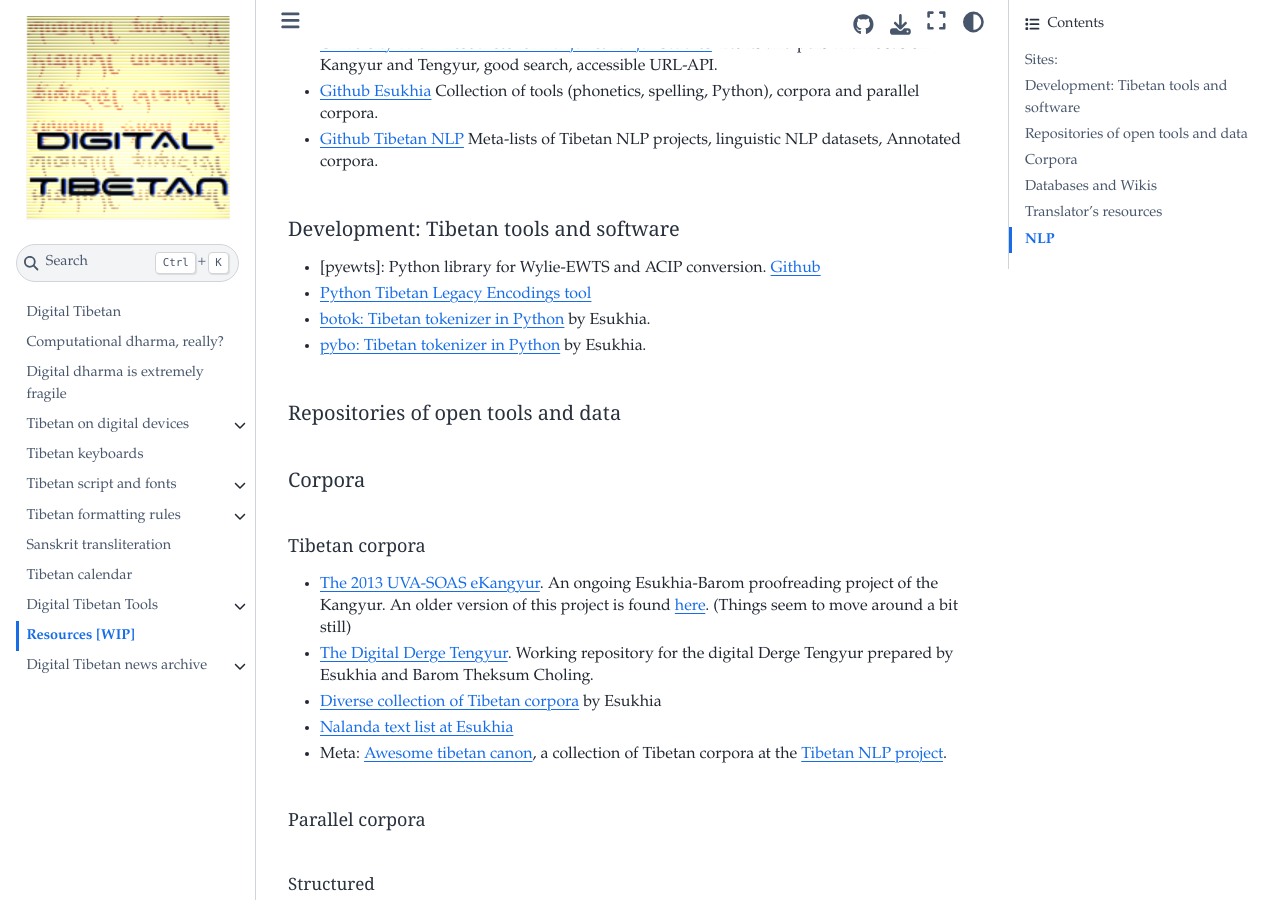
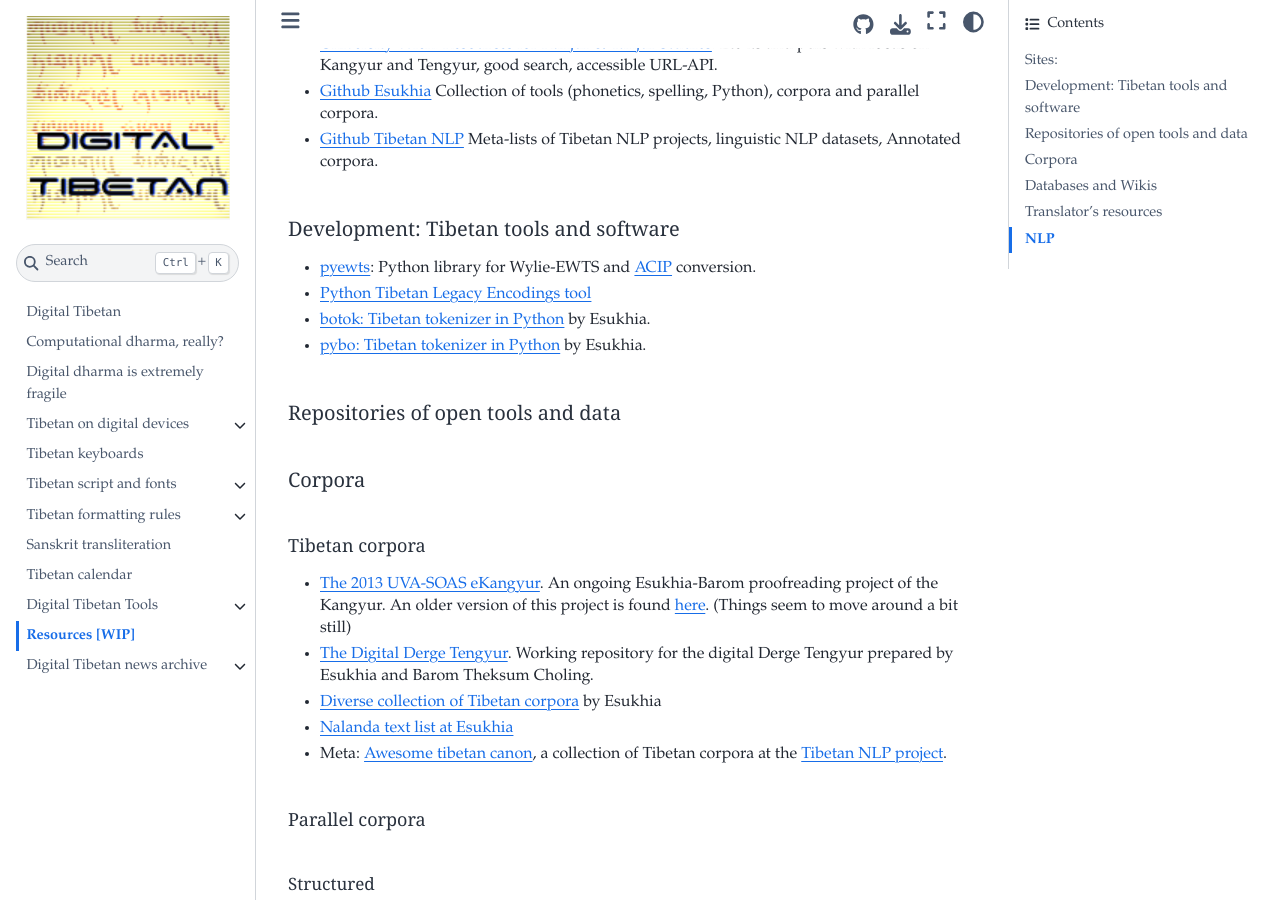
Before and after one commit to DigitalTibetan/DigitalTibetan, a Jupyter Book: the page built from docs/resources.md, in a window 1280 px wide and 900 px high, scrolled down 351 px. Built offline with Jupyter Book 1.0.4 settings and Sphinx 7.4.7 and the Sphinx Book theme 1.1.4, drawn with Linux system fonts in a browser that asks for light colours.

Commit message:
Resources section links, fixes #3

```diff
--- a/docs/resources.md
+++ b/docs/resources.md
@@ -12,7 +12,7 @@
 
 ## Development: Tibetan tools and software
 
-- [pyewts]: Python library for Wylie-EWTS and ACIP conversion. [Github](https://github.com/OpenPecha/pyewts)
+- [pyewts](https://github.com/OpenPecha/pyewts): Python library for Wylie-EWTS and [ACIP](https://github.com/OpenPecha/pyewts/blob/master/pyewts/ACIP.py) conversion.
 - [Python Tibetan Legacy Encodings tool](https://github.com/buda-base/py-tiblegenc)
 - [botok: Tibetan tokenizer in Python](https://github.com/Esukhia/botok) by Esukhia.
 - [pybo: Tibetan tokenizer in Python](https://github.com/Esukhia/pybo) by Esukhia.
```
